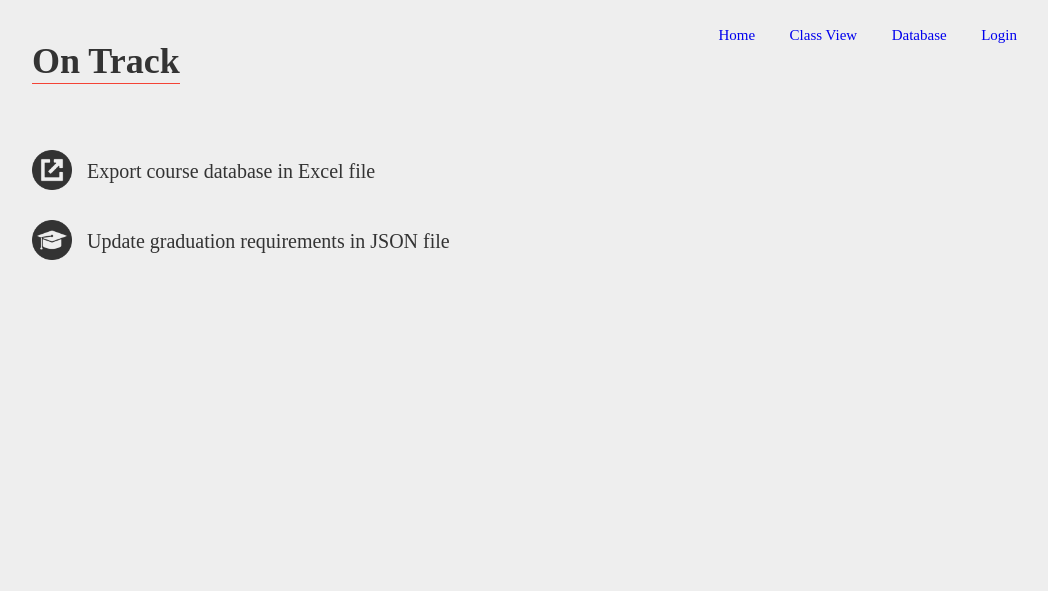
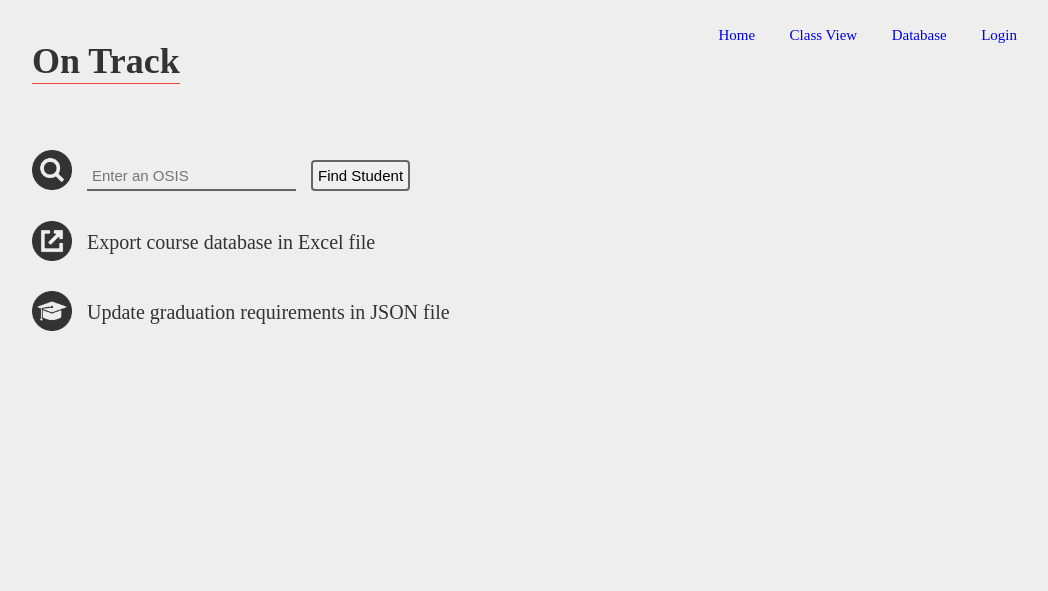
Before and after one commit to stuy-tetrabyte/graduation-req-tracker, a Flask app: page /data in a window 1280 px wide. Shown: the top 591 px of the page, without its empty margins (108-1156 px from the left). Run offline with Flask 2, Linux system fonts and the light colour scheme.

Commit message:
student search

```diff
--- a/app.py
+++ b/app.py
@@ -123,7 +123,7 @@ def student_view(OSIS):
     #   .grade - grade
     #   .offcl - official class
     student_info = {}
-    if OSIS == "0":
+    if OSIS == "123456789":
         student_info["osis"] = "123456789"
         student_info["lastn"] = "Rachmaninoff"
         student_info["firstn"] = "Sergei Vasilievich"
@@ -137,7 +137,7 @@ def student_view(OSIS):
     #   4 - Tech
     #   5 - Health
     list_of_courses = [""]*7
-    if OSIS == "0":
+    if OSIS == "123456789":
         list_of_courses[0] = "ART APPRECIATION"
         list_of_courses[1] = "BEGINNING BAND"
         list_of_courses[2] = "INTRO COMP SCI 1 OF 2"
--- a/static/main.css
+++ b/static/main.css
@@ -89,7 +89,7 @@ button.submit {
 	margin-top: 20px;
 }
 
-button.submit:active {
+button:active {
 	background-color: #F44336;
 	border-color: #F44336;
 }
@@ -112,7 +112,7 @@ input[type=text]:focus {
 	border-bottom: 2px solid #F44336;
 }
 
-a.icon {
+.icon {
 	float: left;
 	clear: both;
 	font-size: 20px;
@@ -135,6 +135,14 @@ a.icon:hover {
 	bottom: 5px;
 }
 
+.search {
+	float: left;
+}
+
+.search input {
+	margin: 0px 10px 0px 0px;
+}
+
 #login {
 	width: 40%;
 	min-width: 400px;
@@ -143,7 +151,7 @@ a.icon:hover {
 }
 
 #login input {
-	width: 97.5%;
+	width: 96%;
 }
 
 .right {
--- a/templates/data.html
+++ b/templates/data.html
@@ -3,6 +3,14 @@
 {% block title %}Manage Data{% endblock %}
 
 {% block content %}
+<div class="icon" href="/data">
+	<img src="{{ url_for('static', filename='search.png') }}" />
+	<form class="search">
+		<input type="text" placeholder="Enter an OSIS">
+		<button>Find Student</button>
+	</form>
+</div>
+
 <a class="icon" href="/export">
 	<img src="{{ url_for('static', filename='export.png') }}" />
 	Export course database in Excel file
```
Also changed, not shown: templates/class.html (+1 -9 lines), static/search.png (added).
